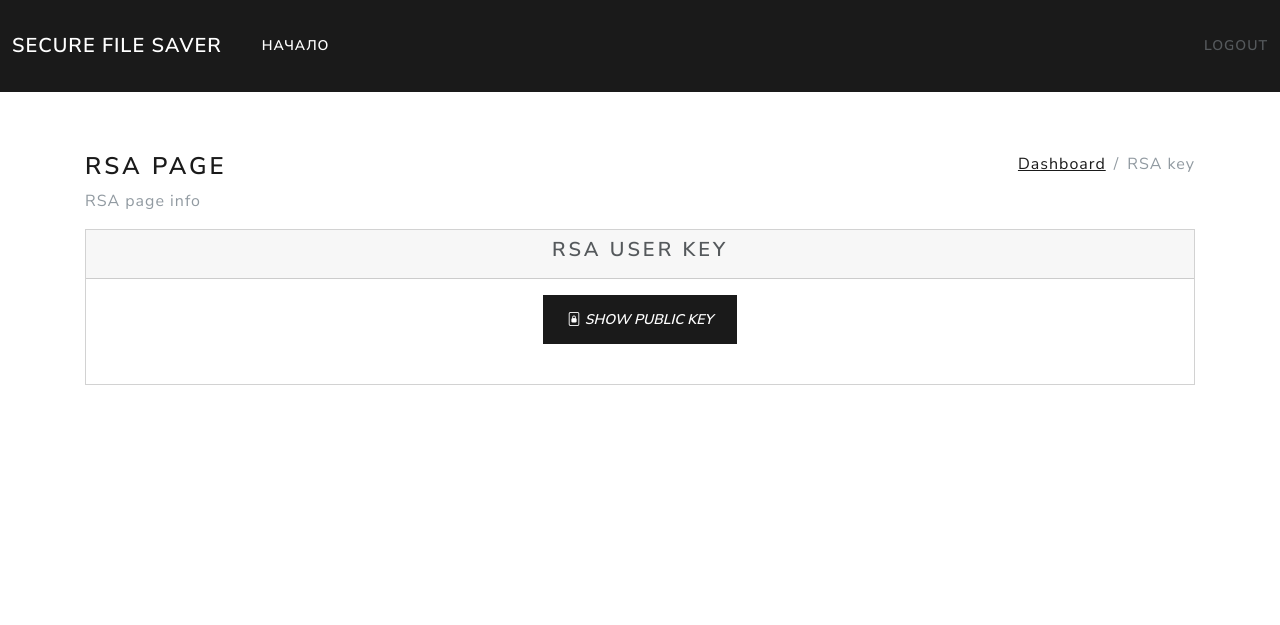
After one commit to partybreaker911/aws_storage, a Django app: page /keys/ in a window 1280 px wide. The commit adds this page. Shown: the top 625 px of the page. Run offline with Django 4.2, Linux system fonts and the light colour scheme; the visitor is signed in with stand-in values (Sample User, id 1); data comes from the database, SQL or seed files in the repository; parts of the project's set-up code (start-up, migrations or seed data) failed here and were passed over; some libraries are stand-ins or nearby versions.

Commit message:
keys views with template

```diff
--- a/apps/accounts/urls.py
+++ b/apps/accounts/urls.py
@@ -6,4 +6,5 @@ app_name = "accounts"
 
 urlpatterns = [
     path("profile/", views.ProfileView.as_view(), name="profile"),
+    path("keys/", views.RSKeyPairView.as_view(), name="keys"),
 ]
--- a/apps/accounts/views.py
+++ b/apps/accounts/views.py
@@ -1,8 +1,10 @@
 from django.contrib import messages
 from django.views.generic import View
+from django.shortcuts import render, redirect
+from django.http import HttpResponse, HttpRequest
 from django.utils.translation import gettext_lazy as _
 from django.contrib.auth.mixins import LoginRequiredMixin
-from django.shortcuts import render, redirect, get_list_or_404
+
 
 from apps.accounts.models import Profile, RSAKeyPair
 from apps.accounts.forms import ProfileForm
@@ -11,15 +13,36 @@ from apps.accounts.forms import ProfileForm
 class ProfileView(LoginRequiredMixin, View):
     template_name = "accounts/profile.html"
 
-    def get(self, request):
+    def get(self, request: HttpRequest) -> HttpResponse:
+        """
+        Retrieves user profile, creates a ProfileForm instance, and renders the template with the form.
+
+        Args:
+            request (HttpRequest): The request object used to generate the response.
+
+        Returns:
+            HttpResponse: The HTTP response generated by the view.
+        """
+        # Retrieve user profile
         user_profile = Profile.objects.get(user=request.user)
+        # Create ProfileForm instance
         user_profile_form = ProfileForm(instance=user_profile)
         context = {
             "user_profile_form": user_profile_form,
         }
+        # Render the template with the form
         return render(request, self.template_name, context)
 
-    def post(self, request):
+    def post(self, request: HttpRequest) -> HttpResponse:
+        """
+        Handles POST requests for the Profile view.
+
+        Args:
+            request (HttpRequest): The HTTP request object.
+
+        Returns:
+            HttpResponse: The HTTP response generated by the view
+        """
         user_profile = Profile.objects.get(user=request.user.id)
         user_profile_form = ProfileForm(request.POST, instance=user_profile)
         if user_profile_form.is_valid():
@@ -35,3 +58,35 @@ class ProfileView(LoginRequiredMixin, View):
                     "user_profile_form": user_profile_form,
                 },
             )
+
+
+class RSKeyPairView(LoginRequiredMixin, View):
+    template_name = "accounts/rsa_key_pair.html"
+
+    def get(self, request: HttpRequest) -> HttpResponse:
+        """
+        Handles GET requests for the RSAKeyPair view.
+
+        Args:
+            request (HttpRequest): The HTTP request object.
+
+        Returns:
+            HttpResponse: The rendered template response.
+        """
+        try:
+            # Get the RSA key pair associated with the user.
+            keys_pair = RSAKeyPair.objects.get(user=request.user)
+            # Render the template with the key pair.
+            return render(request, self.template_name, {"keys_pair": keys_pair})
+        except RSAKeyPair.DoesNotExist:
+            # If the key pair does not exist, show an error message.
+            messages.error(request, _("You do not have a keys pair"))
+            # Render the template without the key pair.
+            return render(request, self.template_name)
+
+
+class RSKeyPairSSHKeyRefreshView(LoginRequiredMixin, View):
+    template_name = "key_refresh.html"
+
+    def post(self, request: HttpRequest) -> HttpResponse:
+        return render(request, self.template_name)
--- /dev/null
+++ b/apps/templates/accounts/rsa_key_pair.html
@@ -0,0 +1,54 @@
+{% extends 'layouts/master.html' %}
+
+{% load i18n %}
+
+
+{% block content %}
+<div class="page-heading">
+    <div class="page-title">
+        <div class="row">
+            <div class="col-12 col-md-6 order-md-1 order-last">
+                <h3>{% trans 'RSA page' %}</h3>
+                <p class="text-subtitle text-muted">{% trans 'RSA page info' %}</p>
+            </div>
+            <div class="col-12 col-md-6 order-md-2 order-first">
+                <nav aria-label="breadcrumb" class="breadcrumb-header float-start float-lg-end">
+                    <ol class="breadcrumb">
+                        <li class="breadcrumb-item"><a href="{% url 'dashboard:dashboard' %}">{% trans 'Dashboard' %}</a></li>
+                        <li class="breadcrumb-item active" aria-current="page">{% trans 'RSA key' %}</li>
+                    </ol>
+                </nav>
+            </div>
+        </div>
+    </div>
+</div>
+<div class="page-content">
+    <section class="row">
+        <div class="col-12 col-lg-12">
+            <div class="row">
+                <div class="col-12">
+                    <div class="card">
+                        <div class="card-header">
+                            <h4 class="text-center">{% trans 'RSA USER KEY' %}</h4>
+                        </div>
+                        <div class="card-body">
+                            <div id="chart-profile-visit"></div>
+                                <td colspan="5" class="col-auto">
+                                    <p class="mb-0 text-center"></p>
+                                    <div x-data="{show: false}" class="mb-0 text-center">
+                                        <button class="btn btn-primary mb-4" @click="show = !show">
+                                            <i class="bi bi-file-lock2">
+                                            {% trans "Show public key" %}
+                                            </i>
+                                        </button>
+                                        <pre id="public-key" x-show="show" x-transition.opacity><p class="mb-0 text-center"><small class="text-muted">{{ keys_pair.public_key }}</small></p></pre>
+                                    </div>
+                                </td>
+                        </div>
+                    </div>
+                </div>
+            </div>
+        </div>
+    </section>
+</div>
+{% endblock content %}
--- a/apps/templates/dashboard/dashboard.html
+++ b/apps/templates/dashboard/dashboard.html
@@ -167,7 +167,7 @@
                   <div class="recent-message d-flex px-4 py-3">
                         <div class="name ms-4">
                             <h5 class="mb-1"></h5>
-                            <h6 class="text-muted mb-0"><a href=""></a></h6>
+                            <h6 class="text-muted mb-0"><a href="{% url 'accounts:keys' %}"></a></h6>
                         </div>
                     </div>
 
```
